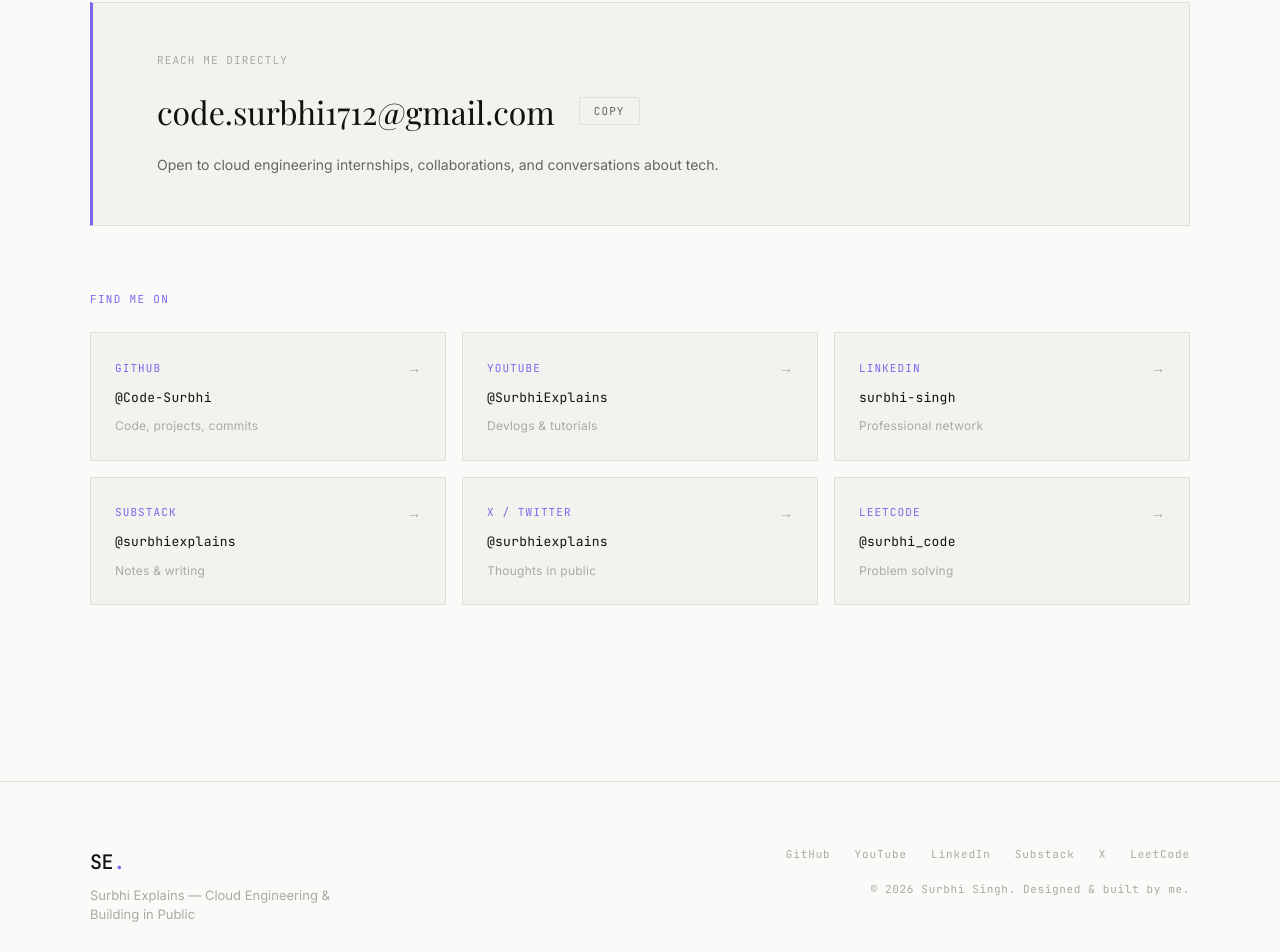
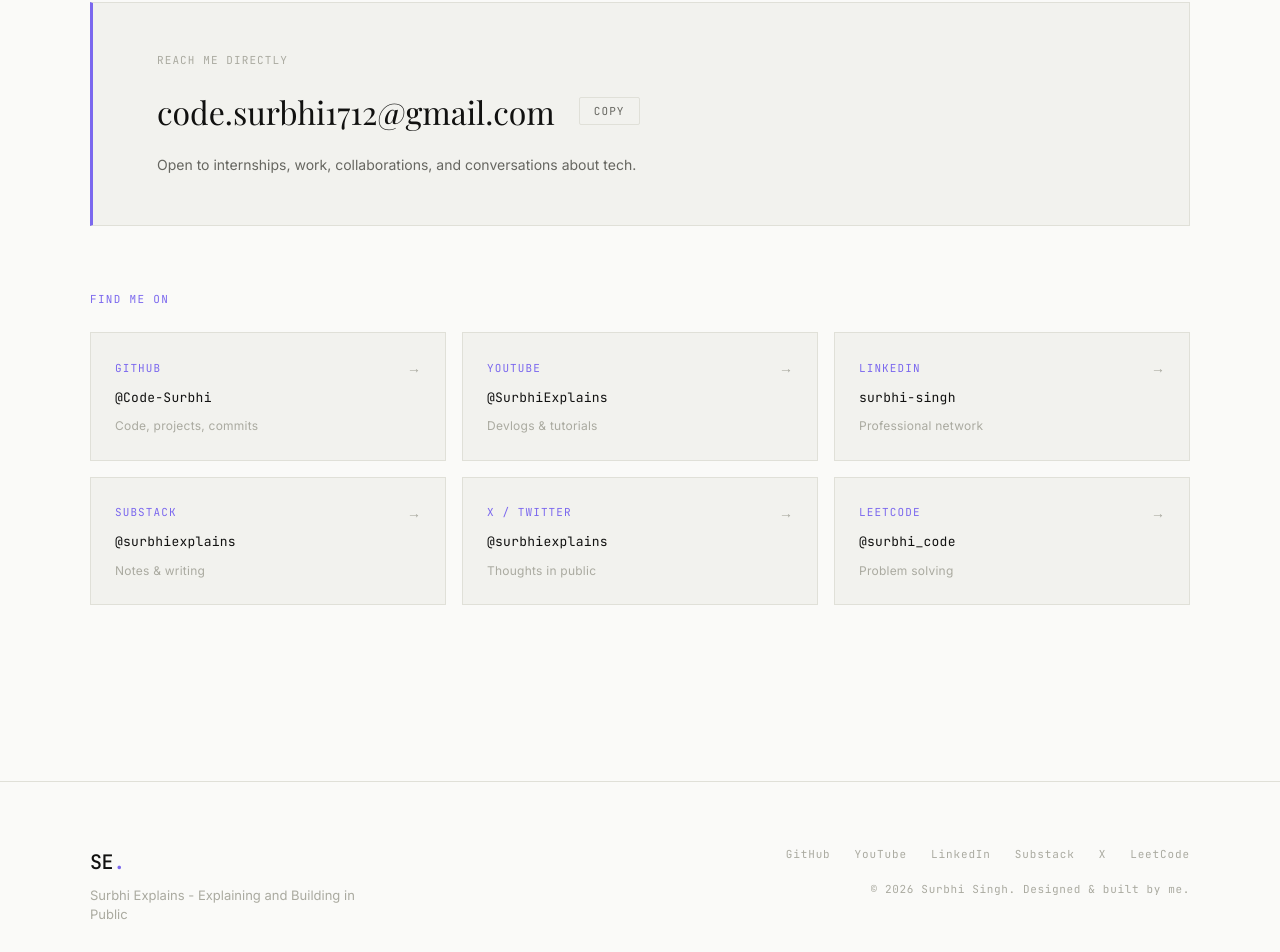
Before and after one commit to Code-Surbhi/SurbhiExplains, a React (Vite) app: page / in a window 1280 px wide. Shown: the part 8737-9689 px from the top of the page. Built offline with nearby package versions, Linux system fonts and the light colour scheme; a web font is replaced by a local one.

Commit message:
minor imporvements and updated resume

```diff
--- a/index.html
+++ b/index.html
@@ -7,7 +7,7 @@
     <meta name="viewport" content="width=device-width, initial-scale=1.0" />
 
     <!-- Primary Meta -->
-    <title>Surbhi Explains — Cloud Engineering & Building in Public</title>
+    <title>Surbhi Explains</title>
     <meta
       name="description"
       content="I'm Surbhi — a cloud engineering student, AWS certified practitioner, building in public and documenting every step. Cloud architecture, DevOps, AI on AWS."
--- a/src/components/Contact/Contact.jsx
+++ b/src/components/Contact/Contact.jsx
@@ -90,8 +90,8 @@ function Contact() {
             </button>
           </div>
           <p className="contact__availability">
-            Open to cloud engineering internships, collaborations, and
-            conversations about tech.
+            Open to internships, work, collaborations, and conversations about
+            tech.
           </p>
         </div>
 
--- a/src/components/Footer/Footer.jsx
+++ b/src/components/Footer/Footer.jsx
@@ -11,7 +11,7 @@ function Footer() {
             SE<span className="text-accent">.</span>
           </span>
           <p className="footer__tagline">
-            Surbhi Explains — Cloud Engineering & Building in Public
+            Surbhi Explains - Explaining and Building in Public
           </p>
         </div>
 
```
Also changed, not shown: 1 other file (tests, documents, lock files or other folders).
